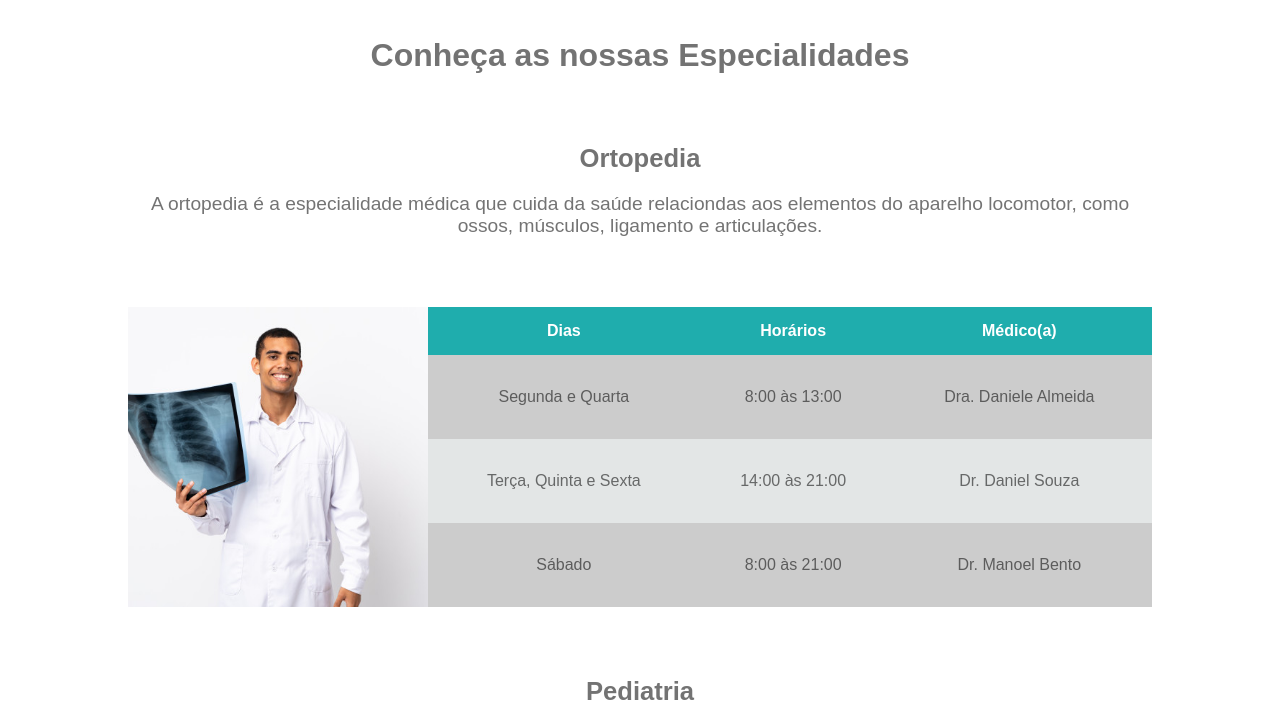
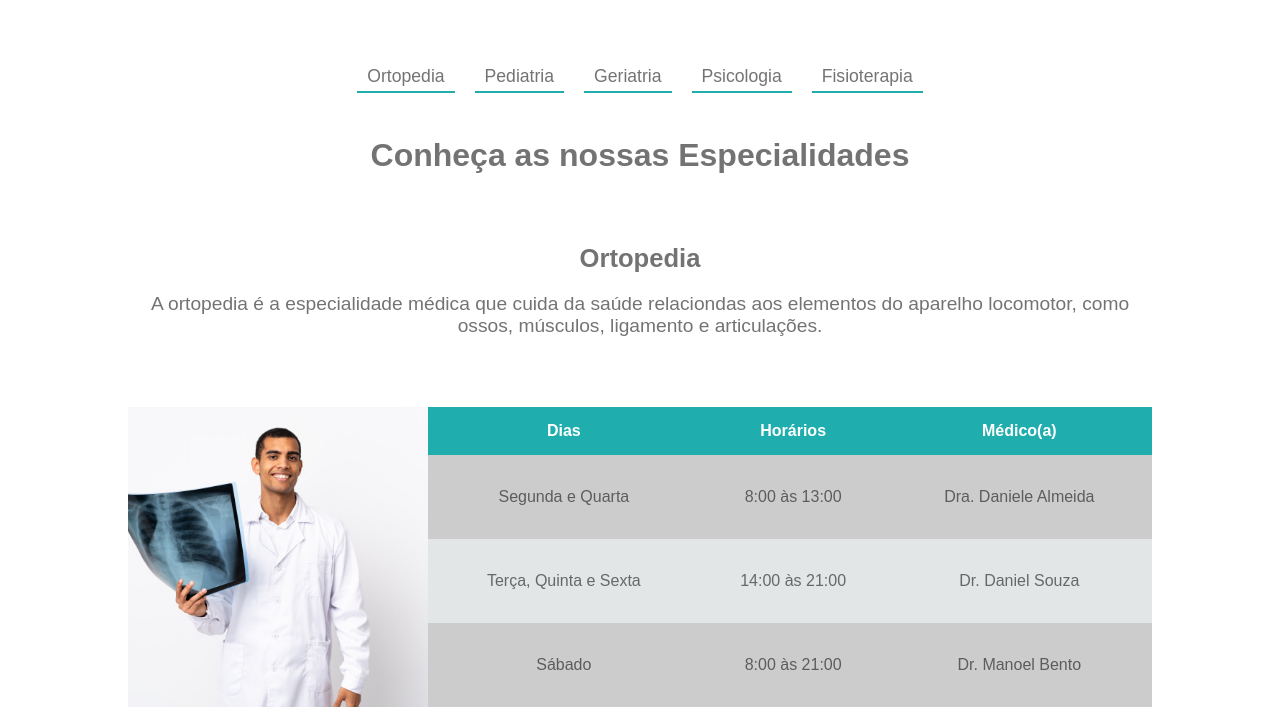
Before and after one commit to TioCleber/CMlife, a plain HTML site: page especialidades.html in a window 1280 px wide. Shown: the part 84-800 px from the top of the page. Drawn offline with Linux system fonts and the light colour scheme.

Commit message:
Update style.css

```diff
--- a/style.css
+++ b/style.css
@@ -234,6 +234,10 @@ footer p{
     flex-wrap: wrap;
 }
 
+#navPag{
+    padding-top: 100px;
+}
+
 #navPag nav ul li{
     padding: 10px;
 }
```
